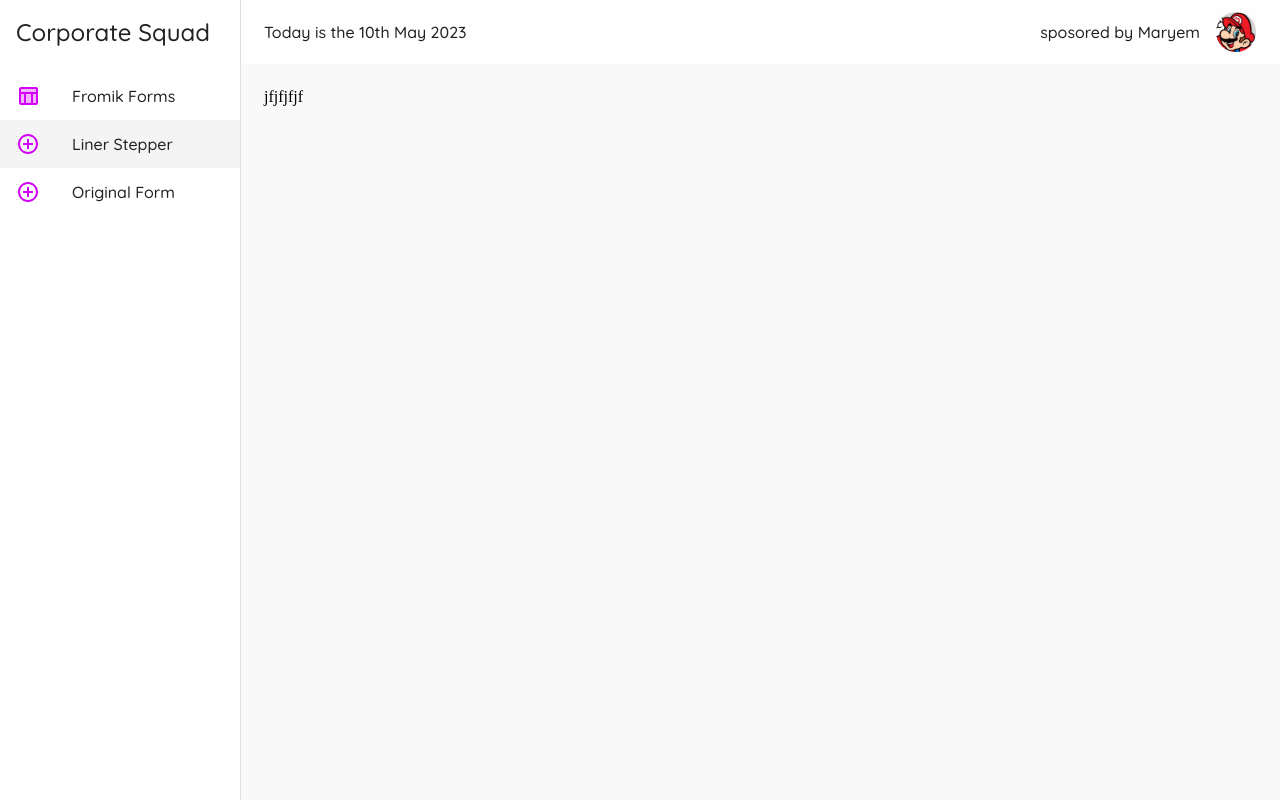
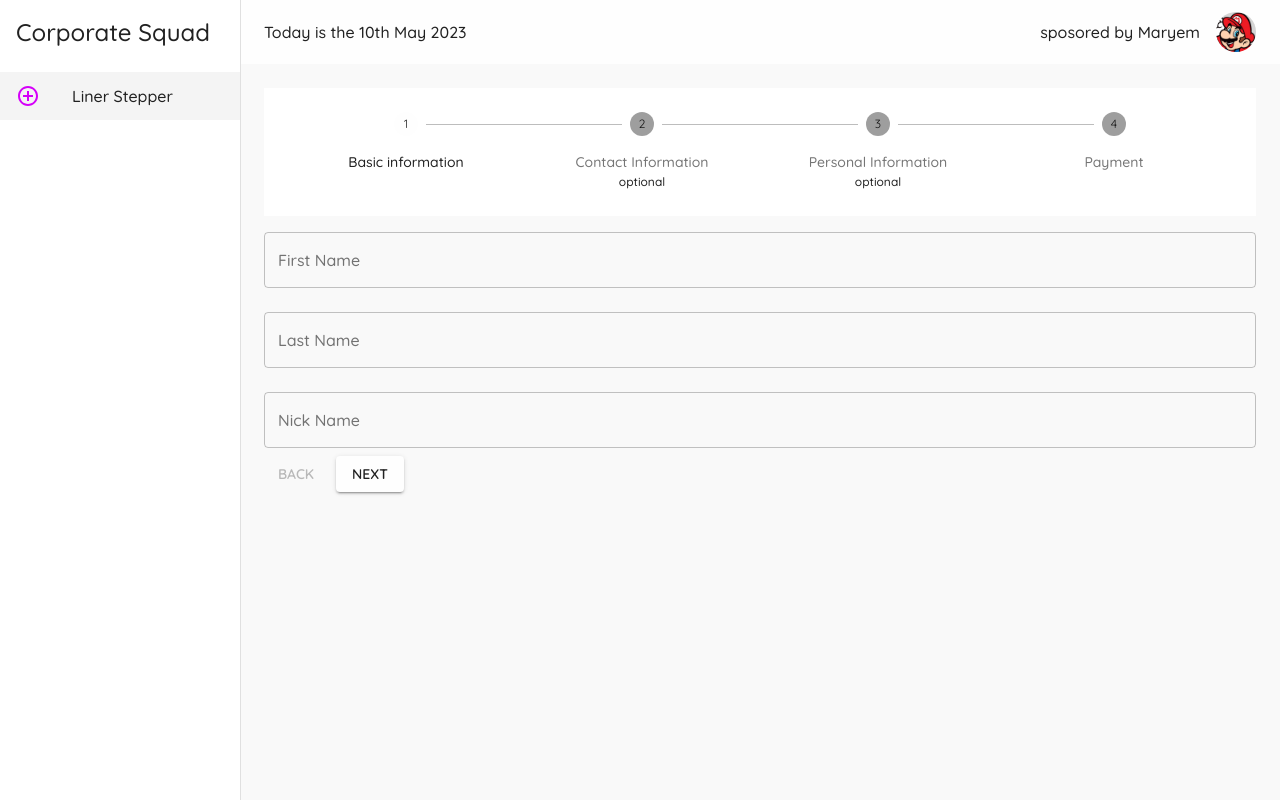
Before and after one commit to BEGDAR8ZOUHAIR/material-ui-tut, a React (Create React App) app: page /LinerStepper in a window 1280 px wide. Built offline with nearby package versions, Linux system fonts and the light colour scheme.

Commit message:
fix: :fire: remove path from lyout
hfhfhfhfhfhhffhfhfhfhffhhfhhf

```diff
--- a/src/App.js
+++ b/src/App.js
@@ -27,15 +27,9 @@ function App() {
       <Router>
         <Layout>
           <Switch>
-            <Route path="/">
 
-
-              jfjfjfjf
-            </Route>
             <Route path="/LinerStepper">
               <Forms />
-            </Route>
-            <Route path="/">
             </Route>
 
           </Switch>
--- a/src/components/Layout.js
+++ b/src/components/Layout.js
@@ -58,21 +58,13 @@ export default function Layout({ children }) {
   const location = useLocation()
 
   const menuItems = [
-    {
-      text: 'Fromik Forms',
-      icon: <TableChartTwoTone color="secondary" />,
-      path: '/loginFormik'
-    },
+
     {
       text: 'Liner Stepper',
       icon: <AddCircleOutlineOutlined color="secondary" />,
       path: '/LinerStepper'
     },
-    {
-      text: 'Original Form',
-      icon: <AddCircleOutlineOutlined color="secondary" />,
-      path: '/OriginalForm'
-    }
+
 
 
 
```
Also changed, not shown: src/pages/Forms.jsx (+0 -13 lines).
